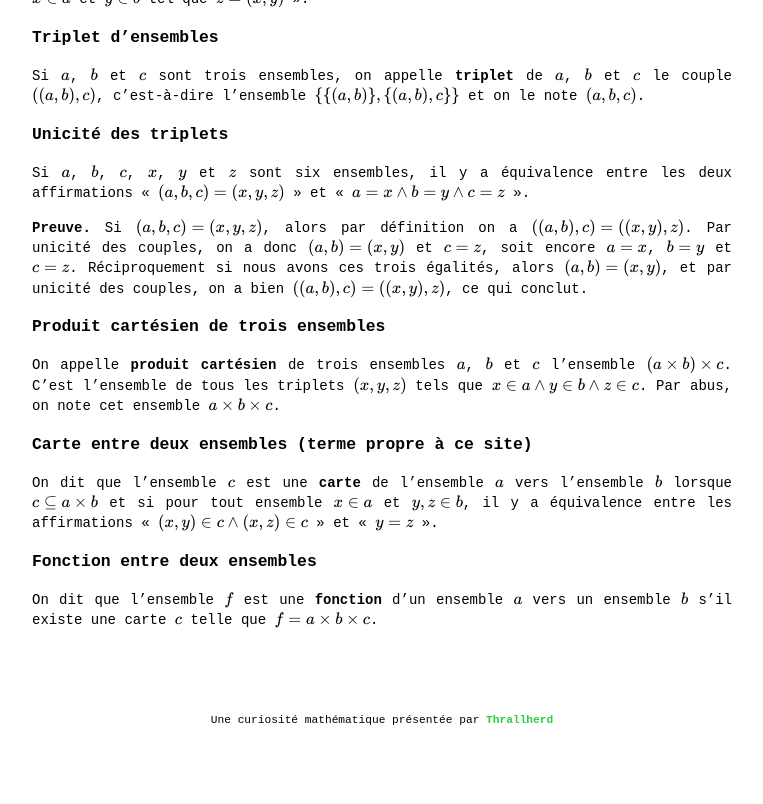
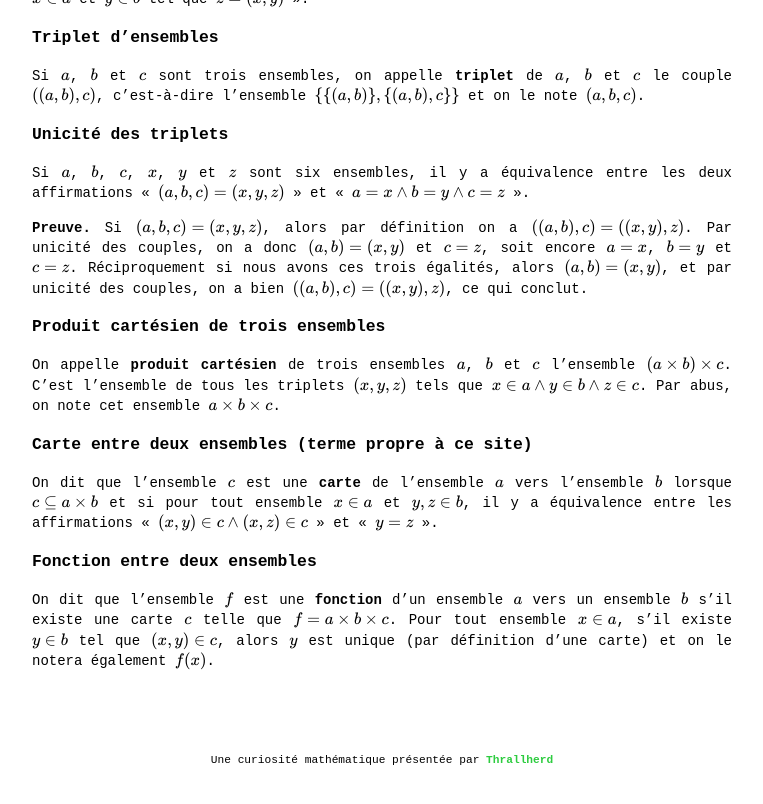
Before and after one commit to Thrallherd/AlgebraExNihilo, a Jekyll site: the page built from set_res2.md, in a window 1280 px wide and 900 px high, scrolled down 1229 px. Shown: the top 804 px of the window, without its empty margins (258-1021 px from the left). Built offline with Jekyll 4.4.1, drawn with Linux system fonts in a browser that asks for light colours; formulas are drawn with MathJax 3.

Commit message:
Update set_res2.md

```diff
--- a/set_res2.md
+++ b/set_res2.md
@@ -41,4 +41,4 @@ On appelle **produit cartésien** de trois ensembles $$a$$, $$b$$ et $$c$$ l'ens
 On dit que l'ensemble $$c$$ est une **carte** de l'ensemble $$a$$ vers l'ensemble $$b$$ lorsque $$c \subseteq a \times b$$ et si pour tout ensemble $$x \in a$$ et $$y, z \in b$$, il y a équivalence entre les affirmations « $$(x, y) \in c \land (x, z) \in c$$ » et « $$y = z$$ ».
 
 ### Fonction entre deux ensembles
-On dit que l'ensemble $$f$$ est une **fonction** d'un ensemble $$a$$ vers un ensemble $$b$$ s'il existe une carte $$c$$ telle que $$f = a \times b \times c$$.
+On dit que l'ensemble $$f$$ est une **fonction** d'un ensemble $$a$$ vers un ensemble $$b$$ s'il existe une carte $$c$$ telle que $$f = a \times b \times c$$. Pour tout ensemble $$x \in a$$, s'il existe $$y \in b$$ tel que $$(x, y) \in c$$, alors $$y$$ est unique (par définition d'une carte) et on le notera également $$f(x)$$.
```
